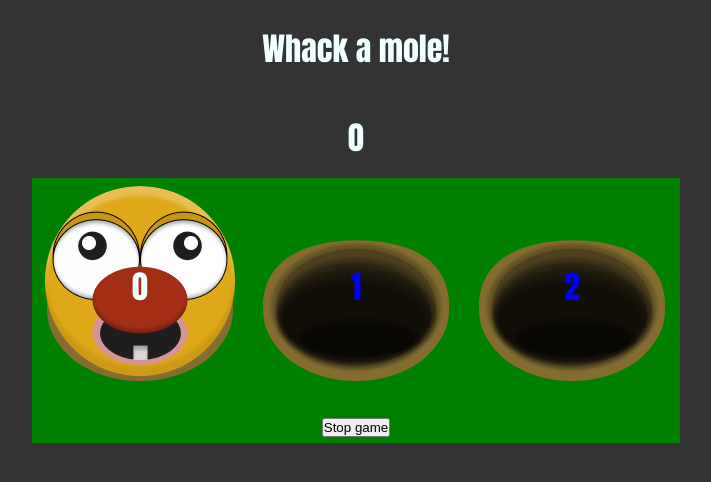
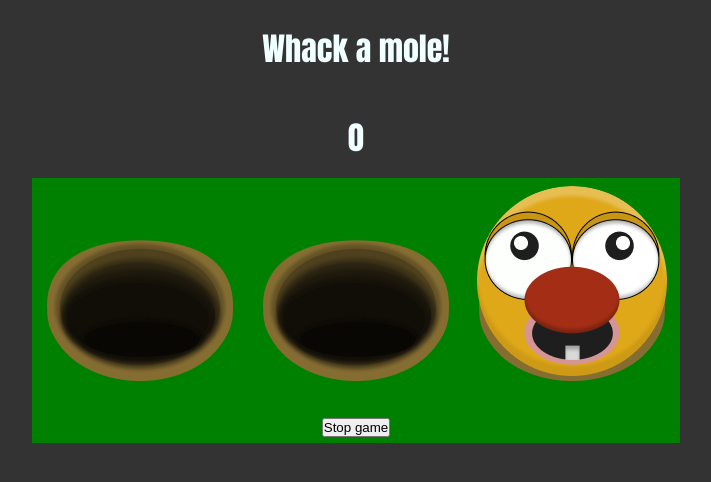
Before and after one commit to JoonAro/speedGameReact, a React (Vite) app: page / in a window 1280 px wide. Both pictures are taken after a click on the button "Easy". Shown: the top 482 px of the page, without its empty margins (284-995 px from the left). Built offline with nearby package versions, Linux system fonts and the light colour scheme.

Commit message:
added array to hold all the circle numbers

```diff
--- a/src/App.jsx
+++ b/src/App.jsx
@@ -1,90 +1,137 @@
-import { useState } from "react";
+import { useRef, useState } from "react";
 import NewGame from "./components/NewGame";
 import { difficultySettings } from "./levels";
 import Game from "./components/Game";
 import GameOver from "./components/GameOver";
-//randomnumgen
-const getRndInteger = (min, max) => {
-  return Math.floor(Math.random() * (max - min + 1)) + min;
+
+let circleNumbers = [];
+//making an array of numbers for the rest of the game
+const getRndIntArr = (min, max) => {
+  let counter;
+  for (counter = 0; counter <= 100; counter++) {
+    let newNumb = Math.floor(Math.random() * (max - min)) + min;
+    if (counter < 1) {
+      circleNumbers[counter] = newNumb;
+    }
+    else if (circleNumbers[counter - 1] === newNumb) {
+      counter--;
+    }
+    else {
+      circleNumbers[counter] = newNumb;
+    }
+  }
+  console.log(circleNumbers);
 }
 
 function App() {
-  //let nextActive = 1;
-
-
-  //const firstCircle = getRndInteger(0, 2)
-  //sort of like doing
-  //let player = {};
-
-  //have condition => by default show newgame and hide Game after getting data for game, hide newgame and display game
-  //gameOver component (default hidden) will hide game component
   const [player, setPlayer] = useState();
   const [circles, setCircles] = useState([]);
   const [score, setScore] = useState(0);
   const [gameLaunch, setGameLaunch] = useState(true);
   const [gameOn, setGameOn] = useState(false);
   const [gameOver, setGameOver] = useState(false);
-  const [current, setCurrent] = useState(-1);
-  //const [current, setCurrent] = useState(firstCircle);
-
-  let timer;
+  const [changeImg, setChangeImg] = useState('url("/src/assets/face2.jpg")');
+  const [boolean, setBoolean] = useState(false);
+  const [current, setCurrent] = useState();
+  const timeOutIdRef = useRef(null);
+  const roundsCount = useRef(0);
   let pace = 1000;
-  // const [player, setPlayer] = useState({}) if you use this you need to open the object and its more difficult;
-  //const levels = [] could be here
+  let rounds2 = 0;
+  let difficultyAmount;
   const gameSetHandler = (difficulty, name) => {
-    const difficultyIndex = difficultySettings.findIndex(el => el.name === difficulty);
-    const difficultyChoice = difficultySettings[difficultyIndex].amount;
-    const circlesArray = Array.from({ length: difficultyChoice }, (x, i) => i);
+    //two lines commented out are replaced and length: difficultyChoice by amount
+    /* const difficultyIndex = difficultySettings.findIndex(el => el.name === difficulty);
+    const difficultyChoice = difficultySettings[difficultyIndex].amount; */
+    const { amount } = difficultySettings.find(el => el.name === difficulty);
+    difficultyAmount = amount;
+    const circlesArray = Array.from({ length: amount }, (_, i) => i);
     setCircles(circlesArray);
-    //const topRandomNr = circlesArray.length;
     //based on level, we find the matching object from levels array, and then make a new array for the circles, with amount in the object.
-    /*   const difficultyIndex = difficultySettings.findIndex(el => el.name === difficulty); */
     //finding the index from levels.js
-    /*     const difficultyChoice = difficultySettings[difficultyIndex].amount; */
-
-    /*  const circlesArray = Array.from({ length: difficultyChoice }, (x, i) => i); */
-
-    /*  console.log('circlesArray', circlesArray); */
-    /* console.log('amount of circles', difficultyChoice);
-
-    console.log('difficultyIndex', difficultyIndex); */
     setPlayer(
       {
         difficulty: difficulty,
         name: name
-      }
-    )
-    setGameLaunch(!gameLaunch)
-    setGameOn(!gameOn)
-    randomNumb()
-    //randomNumb(topRandomNr, nextActive)
-  }
+      });
+    setGameLaunch((prevLaunch) => !prevLaunch);
+    setGameOn(!gameOn);
+    //we get an array of 100 numbers based on difficulty which are then used in oneTurn
+    getRndIntArr(0, difficultyAmount);
+    oneTurn();
+  };
   const stopHandler = () => {
     setGameOn(!gameOn)
     setGameOver(!gameOver)
-    clearTimeout(timer)
+    clearTimeout(timeOutIdRef.current);
+    timeOutIdRef.current = null;
   }
   const resetGameHandler = () => {
     setGameLaunch(!gameLaunch)
     setGameOver(!gameOver)
     setScore(0);
+    setBoolean(true);
   }
   const clickHandler = (id) => {
-    setScore(score + 10);
+    if (current !== id) {
+      stopHandler();
+    }
+    setChangeImg('url("/src/assets/reaction3.jpg")');
+    if (boolean === false) {
+      setScore((prevScore) => prevScore + 10);
+      roundsCount.current--;
+    }
+    setBoolean(true);
+  }
 
-  }
+  /* do {
+    nextActive = getRndInteger(0, difficultyAmount)
+    // nextActive = getRndInteger(0, circles.length)
+    console.log(nextActive);
+    if (nextActive !== current) {
+      //        setNewNumb(true);
+      setCurrent(nextActive);
+    }
+  } while (nextActive === current); */
+  //    if (newNumb === true) {
   //look for next active circle as long as current circle === nextactive
-  const randomNumb = () => {
-    let nextActive;
-    do {
-      nextActive = getRndInteger(0, circles.length)
-    } while (nextActive === current);
-    setCurrent(nextActive);
-    timer = setTimeout(randomNumb, pace)
-    console.log(nextActive);
+  const oneTurn = () => {
+    let currentCircle;
+    currentCircle = circleNumbers[rounds2];
+    setCurrent(currentCircle);
+    console.log(currentCircle);
+    if (roundsCount.current >= 3) {
+      return stopHandler();
+    }
+    setBoolean(false);
+    timeOutIdRef.current = setTimeout(oneTurn, pace);
+    roundsCount.current++;
+    rounds2++;
+    pace -= 10;
+    setChangeImg('url("/src/assets/face2.jpg")');
   };
+
+  /*   const randomNumbGen = () => {
+      let nextActive;
+      nextActive = getRndInteger(0, difficultyAmount);
+      console.log(nextActive);
+      console.log(current);
+      setChangeImg('url("/src/assets/face2.jpg")');
+      if (nextActive === current) {
+        if (nextActive < 1) {
+          nextActive++;
+          setCurrent(nextActive);
+        }
+        else {
+          nextActive--;
+          setCurrent(nextActive);
+        }
+      }
+      else {
+        setCurrent(nextActive);
+      }
+      setPrevious(nextActive);
+    }; */
   //setTimeout from react
-  console.log(player);
 
   return (
     <>
@@ -92,8 +139,8 @@ function App() {
       <p>{score}</p>
 
       {gameLaunch && <NewGame onclick={gameSetHandler} />}
-      {gameOn && <Game score={score} circles={circles} clickHandler={clickHandler} stopHandler={stopHandler} current={current} />}
-      {gameOver && <GameOver resetGameHandler={resetGameHandler} {...player} score={score} />}
+      {gameOn && <Game score={score} circles={circles} clickHandler={clickHandler} stopHandler={stopHandler} current={current} changeImg={changeImg} />}
+      {gameOver && <GameOver resetGameHandler={resetGameHandler} stopHandler={stopHandler} {...player} score={score} />}
     </>
   )
 }
--- a/src/UI_components/Circle.jsx
+++ b/src/UI_components/Circle.jsx
@@ -1,8 +1,7 @@
-import face from '../assets/face2.jpg';
-function Circle({ id, clickHandler, current }) {
+//div className={`circle {current ? 'active' : ''}`}
+function Circle({ id, clickHandler, current, changeImg }) {
     return (
-        <div className="circle" style={current === id ? { backgroundImage: 'url("/src/assets/face2.jpg")' } : { color: "blue" }} onClick={() => clickHandler(id)}>
-            <p>{id}</p>
+        <div className="circle" style={current === id ? { backgroundImage: changeImg } : { color: "blue" }} onClick={() => clickHandler(id)} >
         </div>);
 }
 
--- a/src/components/Game.jsx
+++ b/src/components/Game.jsx
@@ -1,12 +1,13 @@
-import Circle from "../UI_components/circle";
+import Circle from "../UI_components/Circle";
 //circles.map el, i or _, i
-function Game({ score, circles, stopHandler, clickHandler, current }) {
+//
+function Game({ score, circles, stopHandler, clickHandler, current, changeImg }) {
     return (
         <div>
             <p className="score">{score}</p>
             <div className="container">
                 <div className="circles">
-                    {circles.map((_, i) => <Circle key={i} id={i} clickHandler={clickHandler} current={current} />)}
+                    {circles.map((_, i) => <Circle key={i} id={i} clickHandler={clickHandler} current={current} changeImg={changeImg} />)}
                 </div>
                 <button onClick={stopHandler}>Stop game</button>
             </div>
--- a/src/components/GameOver.jsx
+++ b/src/components/GameOver.jsx
@@ -1,6 +1,5 @@
 function GameOver({ resetGameHandler, name, score, difficulty }) {
     return (
-        <>
         <div className="scoreboard">
             <div className="content">
                 <span className="close" onClick={resetGameHandler}>&times;</span>
@@ -12,7 +11,6 @@ function GameOver({ resetGameHandler, name, score, difficulty }) {
                 <p>Click me if you want a rematch!</p>
             </div>
         </div>
-        </>
     );
 }
 
--- a/src/index.css
+++ b/src/index.css
@@ -80,7 +80,7 @@ h1 {
 
 /* make circles with border-radius 50%
 display flex forward gets the numbers centered */
-.circle.active {
+.circleactive {
     background-image: url(face2.jpg);
 }
 
```
Also changed, not shown: src/UI_components/Circle2.jsx (added, +12 -0 lines), src/assets/reaction3.jpg (added). Lines whose indentation alone changed are shown as unchanged.
